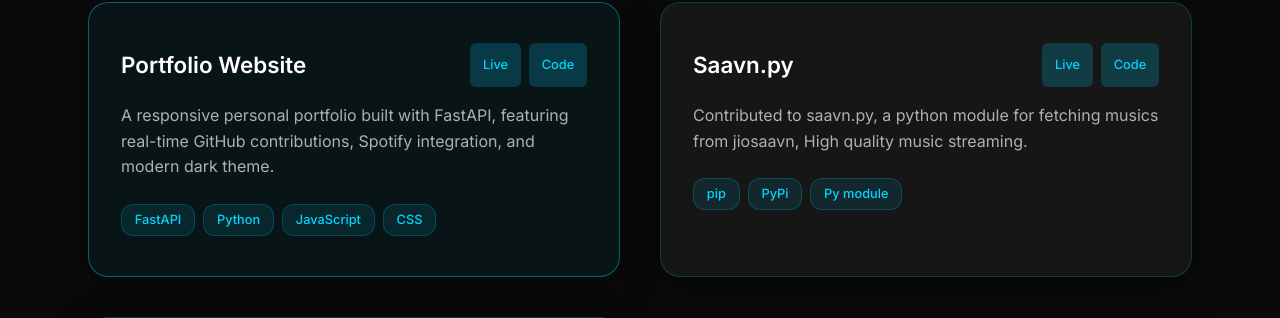
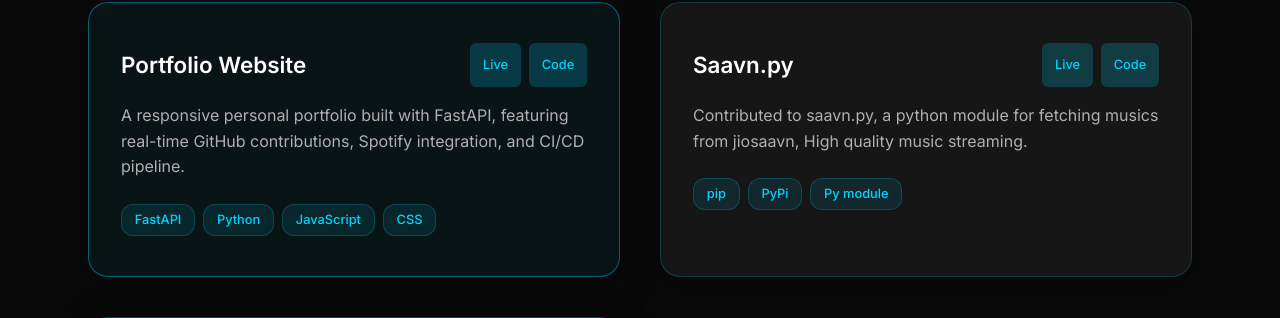
Before and after one commit to 0xmainak/portfolio-fastapi, a Python web app: template app/templates/home.html in a window 1280 px wide. Shown: the part 1806-2124 px from the top of the page. Run offline with Jinja, Linux system fonts and the light colour scheme; the template is opened without the code that fills it, so the values that code supplies are empty.

Commit message:
minor changes

```diff
--- a/app/templates/home.html
+++ b/app/templates/home.html
@@ -114,7 +114,7 @@
                         <a href="https://github.com/0xmainak/portfolio-fastapi" target="_blank" class="project-link">Code</a>
                     </div>
                 </div>
-                <p>A responsive personal portfolio built with FastAPI, featuring real-time GitHub contributions, Spotify integration, and modern dark theme.</p>
+                <p>A responsive personal portfolio built with FastAPI, featuring real-time GitHub contributions, Spotify integration, and CI/CD pipeline.</p>
                 <div class="project-tech">
                     <span>FastAPI</span>
                     <span>Python</span>
```
